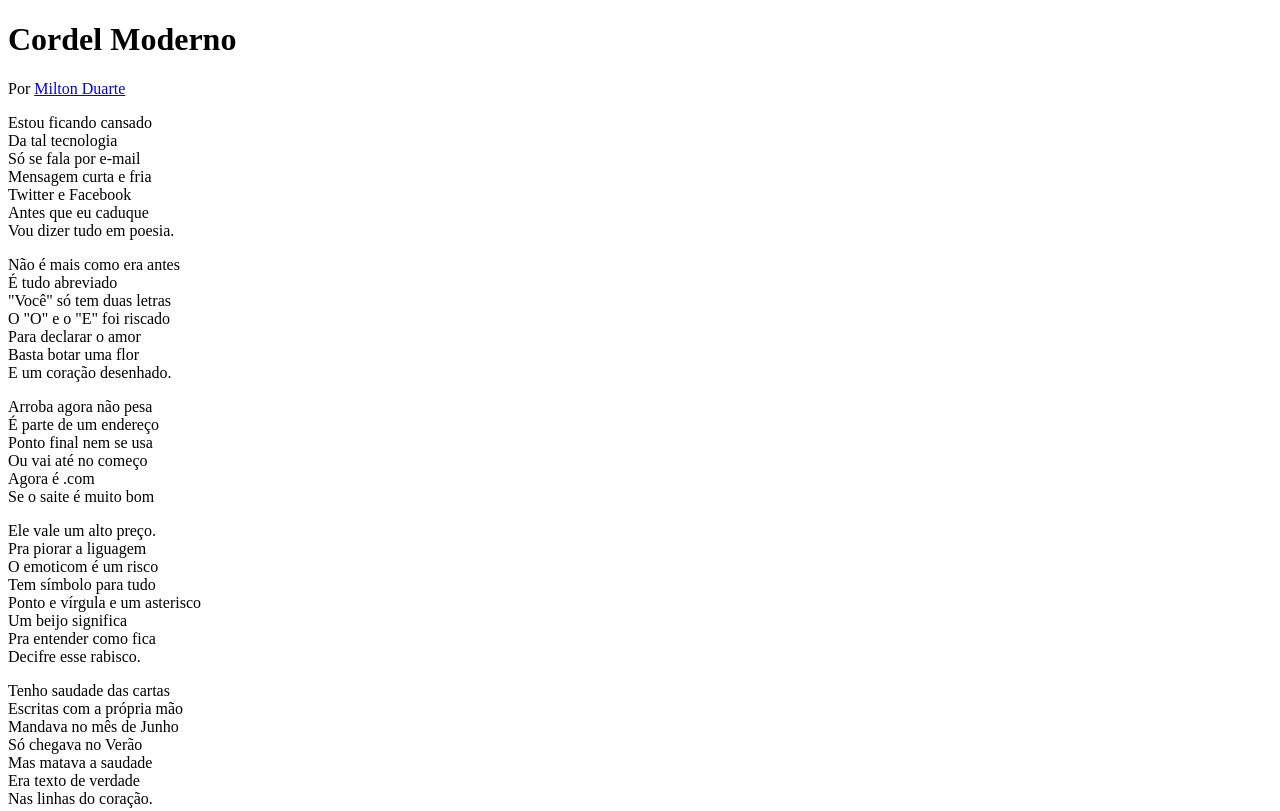
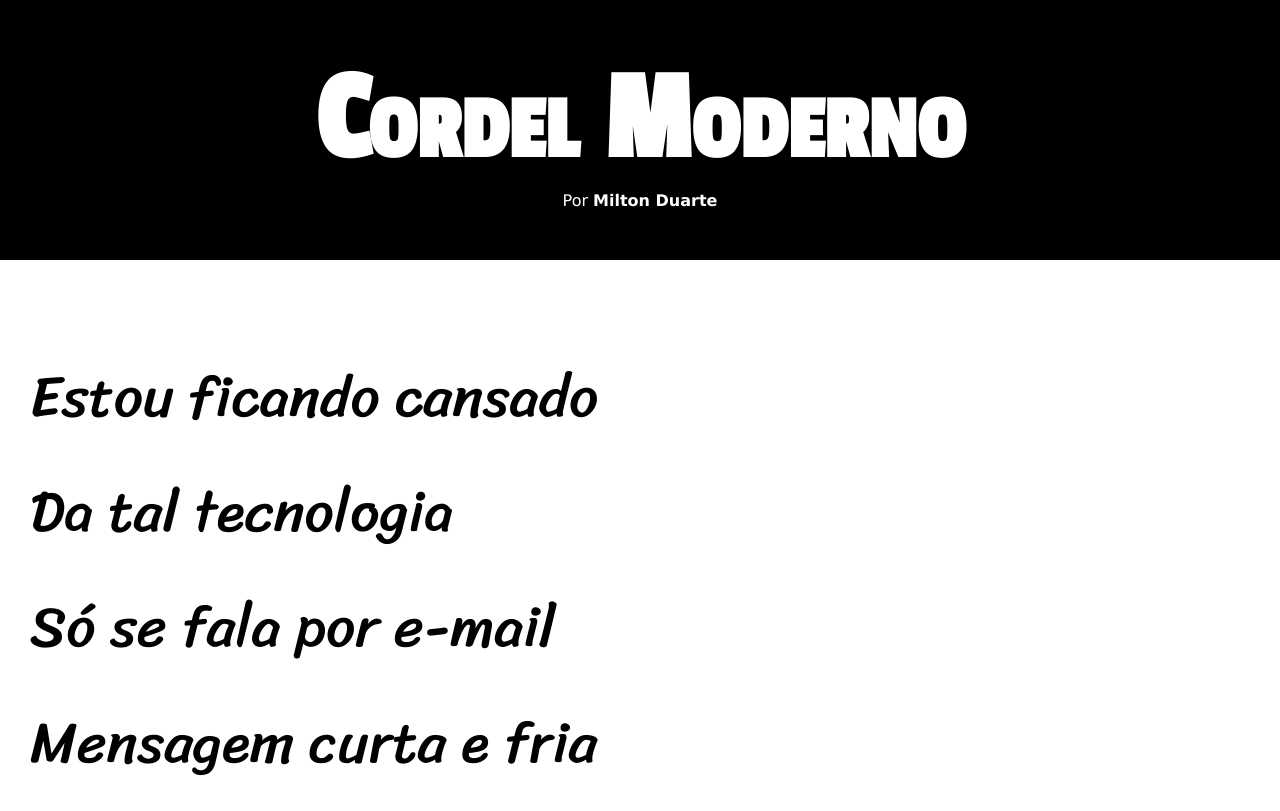
Before and after one commit to Wiillboss/html-css, a plain HTML site: page desafios/d012/index.html in a window 1280 px wide. Shown: the top 811 px of the page. Drawn offline with Linux system fonts and the light colour scheme.

Commit message:
Construção quase completa do estilo.

```diff
--- a/desafios/d012/estilo/style.css
+++ b/desafios/d012/estilo/style.css
@@ -1 +1,118 @@
 @charset "UTF-8";
+
+/* Importando fonts do Google Fonts */
+@import url('https://fonts.googleapis.com/css2?family=Passion+One&family=Sriracha&display=swap');
+
+/* Configurando variáveis */
+:root{
+    --fonte1: Verdana, Geneva, Tahoma, Sans-serif;
+    --fonte2:'Passion One', cursive;
+    --fonte3:'Sriracha', cursive;
+}
+
+/* Linha abaixo serve para zera as margins e paddings da pagina para não atrapalhar as configurações que estão por vir */
+*{
+    margin: 0px;
+    padding: 0px;
+}
+
+html, body{
+    /* A linha abaixo está indicando a o tamanho mínimo do html e do body vai ser 100% da ALTURA da viewport (VH) */
+    min-height: 100vh;
+    background-color: darkgray;
+    font-family: var(--fonte1);
+}
+
+header{
+    background-color: black;
+    color: white;
+    text-align: center;
+}
+
+header > h1{
+    padding-top: 50px;
+    /* Para deixar o texto todo em letras maiusculas para usar:
+    text-transform: uppercase;   */
+    /* A linha baixo ainda deixa as letras maiusculas, entretanto deixa maior as letras iniciais de cada palavra */
+    font-variant: small-caps;
+    font-family: var(--fonte2);
+    /* Abaixo foi feita uma configuração onde o tamanho da font se adapta 10% a LARGURA viewport (Vw) da tela*/
+    font-size: 10vw;
+}
+
+/*Deixando o paragrafo dentro do header com espaçamento apenas para baixo. */
+header > p{
+    padding-bottom: 50px;
+}
+
+/*Deixando todos os links com as seguintes configurações: Letra branca, sem sublinhado e negrito. */
+a{
+    color: white;
+    text-decoration: none;
+    font-weight: bolder;
+}
+
+/* Deixando os links sublinhado apenas quando o mouse passar em cima. */
+a:hover{
+    text-decoration: underline;
+}
+
+section{
+    /* Ajustando o padding (espaçamento) para cima e para baixo em 10% da altura da tela dentro das section. */
+    padding-top: 10vh;
+    padding-bottom: 10vh;
+    /* Ajustando o padding (espaçamento) para esquerda */
+    padding-left: 30px;
+    /* Adicionando espaçamento entre as linhas */
+    line-height: 2em;
+    font-family: var(--fonte3);
+    /* Abaixo foi feita uma configuração onde o tamanho da font se adapta 5% a LARGURA viewport (Vw) da tela*/
+    font-size: 4.5vw;
+}
+
+/* Criando espaço para baxio nos PARAGRAFOS dentro das SECTION */
+section > p{
+    padding-bottom:2em;
+}
+
+/* Configurando a classe NORMAL dentro das section -
+    OBS: lembrando que o ponto determina que se trata de uma CLASS, a hastag (#) determina um ID*/
+section.normal{
+    background-color: white;
+    color: black;
+}
+
+/* Configurando a classe IMAGEM dentro das section -
+    OBS: lembrando que o ponto determina que se trata de uma CLASS, a hastag (#) determina um ID*/
+section.imagem{
+    background-color: rgb(51, 51, 51);
+    color: white;
+}
+
+/* Ajustando cor de um fundo e largura para todo PARAGRAFO da classe IMAGEM dentro de toda SECTION */
+section.imagem > p{
+    background-color: rgba(0, 0, 0, 0.514);
+    display: inline-block;
+    padding: 5px;
+    text-shadow: 1px 1px 0px black;
+}
+
+section#img01{
+    background-image: url(../imagens/background001.jpg);
+    background-position: right center;
+    background-size: cover;
+
+}
+
+section#img02{
+    background-image: url(../imagens/background002.jpg);
+    background-position: right center;
+    background-size: cover;
+}
+
+footer{
+    background-color: black;
+    color: white;
+    text-align: center;
+    padding: 10px;
+}
```
